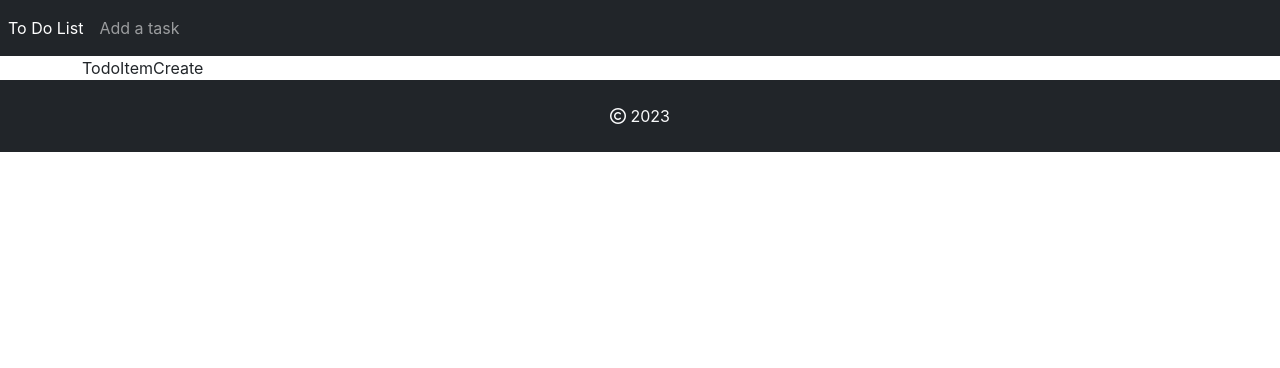
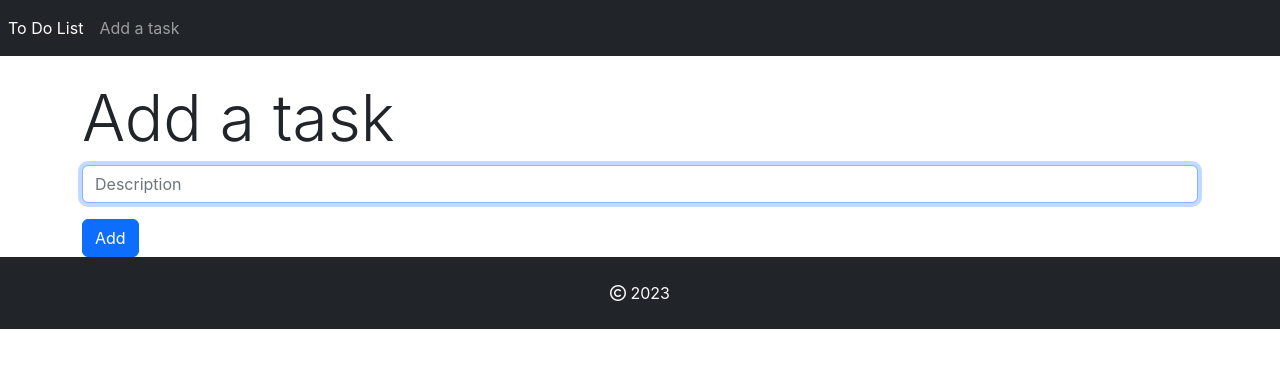
Before and after one commit to ersin-kaya/spring-boot-todo-application, a React (Create React App) app in the folder frontend/: page /todoItem/create in a window 1280 px wide. Shown: the top 368 px of the page. Built offline with nearby package versions, Linux system fonts and the light colour scheme.

Commit message:
TodoItemCreate component's first view

```diff
--- a/frontend/src/components/todo_item/TodoItemCreate.js
+++ b/frontend/src/components/todo_item/TodoItemCreate.js
@@ -1,5 +1,73 @@
-import React from "react";
+import React, { useEffect, useState } from "react";
+import { useNavigate } from "react-router-dom";
+import TodoItemService from "../../services/TodoItemService";
+import { withTranslation } from "react-i18next";
 
-export default function TodoItemCreate() {
-  return <div>TodoItemCreate</div>;
+function TodoItemCreate({ t }) {
+  // Redirect
+  let navigate = useNavigate();
+
+  // STATE
+  const [todoItem, setTodoItem] = useState("");
+  const [error, setError] = useState();
+
+  useEffect(() => {
+    setError(undefined);
+  }, [todoItem]);
+
+  // Create
+  const todoItemCreate = async (event) => {
+    event.preventDefault();
+
+    const newTodoItem = JSON.parse(`{"description":"${todoItem}"}`);
+
+    setError(undefined);
+    try {
+      const response = await TodoItemService.add(newTodoItem);
+    } catch (err) {
+      setError(err.response.data.validationErrors);
+    }
+  };
+
+  const todoItemOnChange = (event) => {
+    const { description, value } = event.target;
+    setTodoItem(value);
+  };
+
+  return (
+    <div>
+      <form>
+        <h2 className="display-3 mt-4">{t("Add a task")}</h2>
+        <div className="form-group">
+          <input
+            type="text"
+            className="form-control"
+            placeholder={t("Description")}
+            required={true}
+            autoFocus={true}
+            id="category_data"
+            name="category_data"
+            onChange={todoItemOnChange}
+          />
+          {error ? (
+            <div className="alert alert-danger" role="alert">
+              {error.description}
+            </div>
+          ) : (
+            ""
+          )}
+        </div>
+        <button
+          type="submit"
+          className="btn btn-primary mt-3"
+          disabled={!true}
+          onClick={todoItemCreate}
+        >
+          {t("Add")}
+        </button>
+      </form>
+    </div>
+  );
 }
+
+export default withTranslation()(TodoItemCreate);
```
